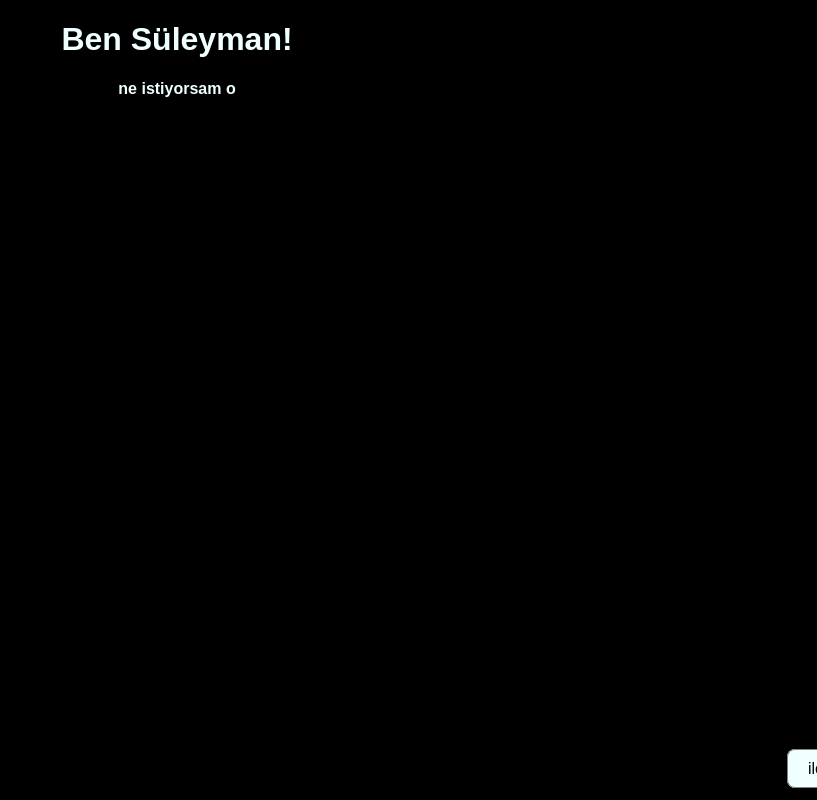
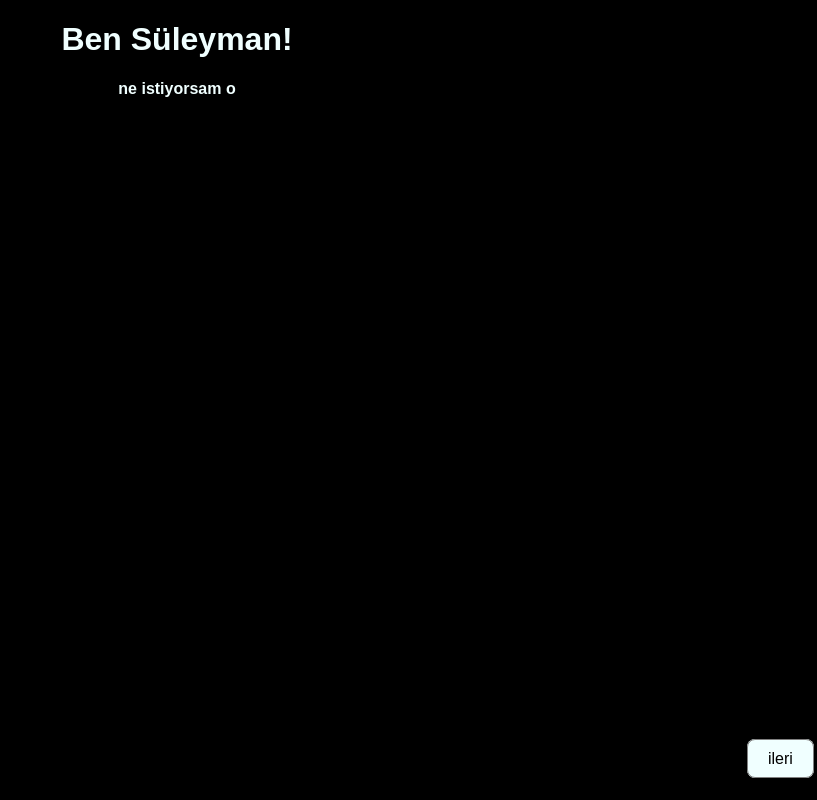
Before and after one commit to isegzidrafok/First, a plain HTML site: page index.html in a window 1280 px wide. Shown: the whole page, without its empty margins (463-1280 px from the left). Drawn offline with Linux system fonts and the light colour scheme.

Commit message:
Update index.html

```diff
--- a/index.html
+++ b/index.html
@@ -26,8 +26,8 @@
       }
       .divim2 {
         position: fixed;
-        bottom: 10px;
-        right: 10px;
+        bottom: 20px;
+        right: 50px;
         width: 20px;
         height: 30px;
         display: inline-block;
```
